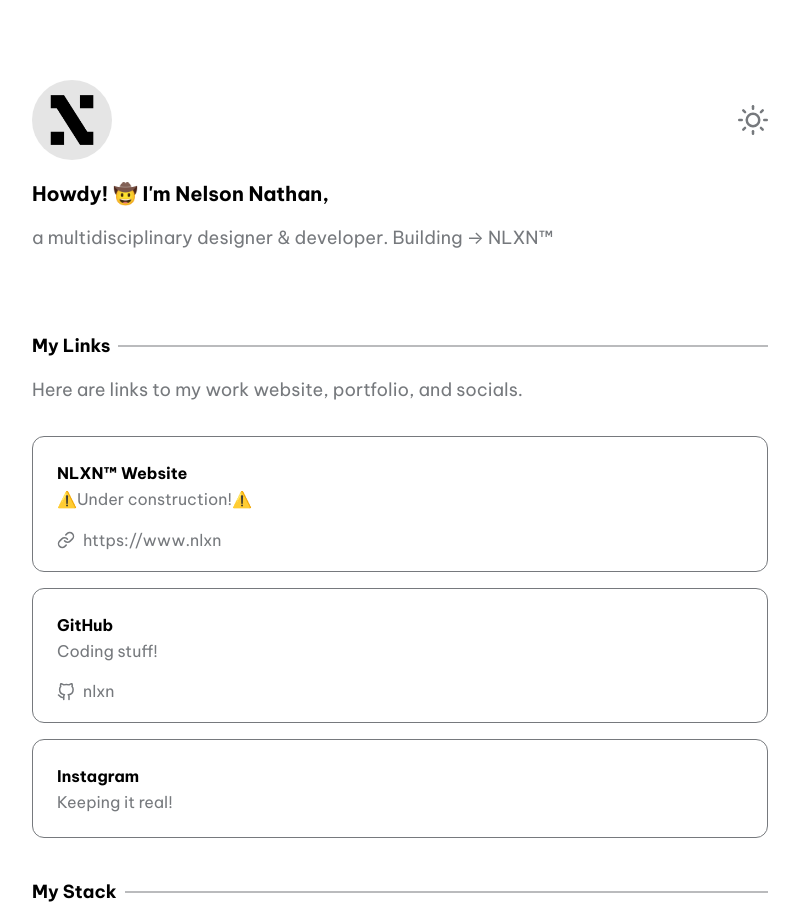
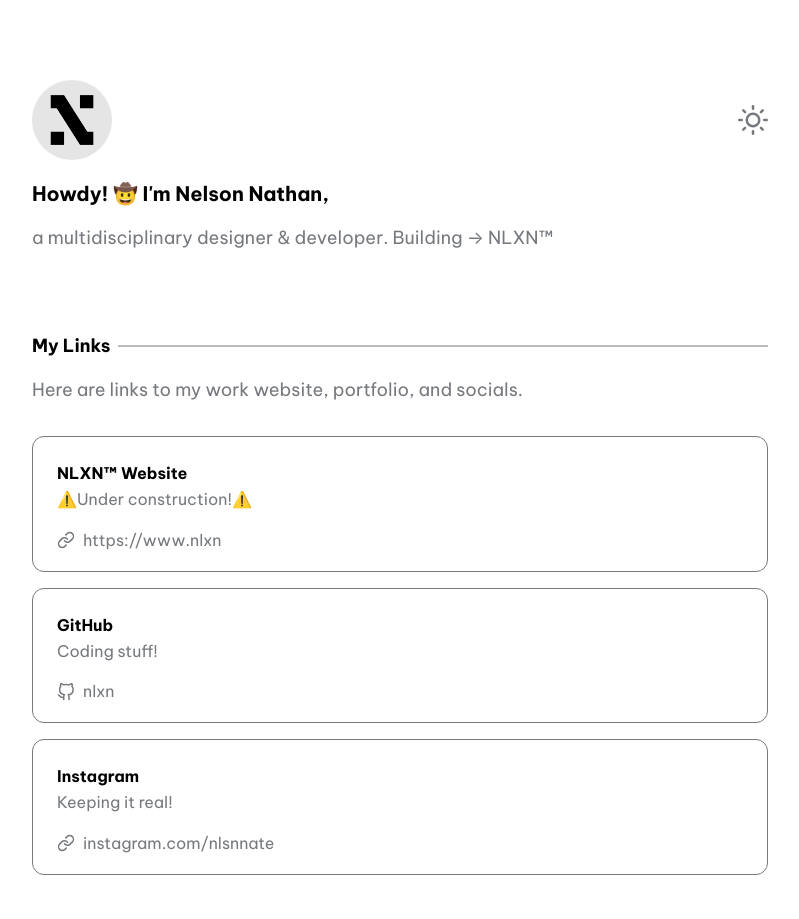
Before and after one commit to nlxn/profilio, a Next.js app: page / in a window 1280 px wide. Shown: the top 919 px of the page, without its empty margins (240-1039 px from the left). Built offline with nearby package versions, Linux system fonts and the light colour scheme.

Commit message:
Update config.js

```diff
--- a/data/config.js
+++ b/data/config.js
@@ -25,7 +25,7 @@
     {
       title: 'Instagram',
       description: 'Keeping it real!',
-      instagram: 'nlsnnate'
+      link: 'instagram.com/nlsnnate'
     }
   ]
 };
```
